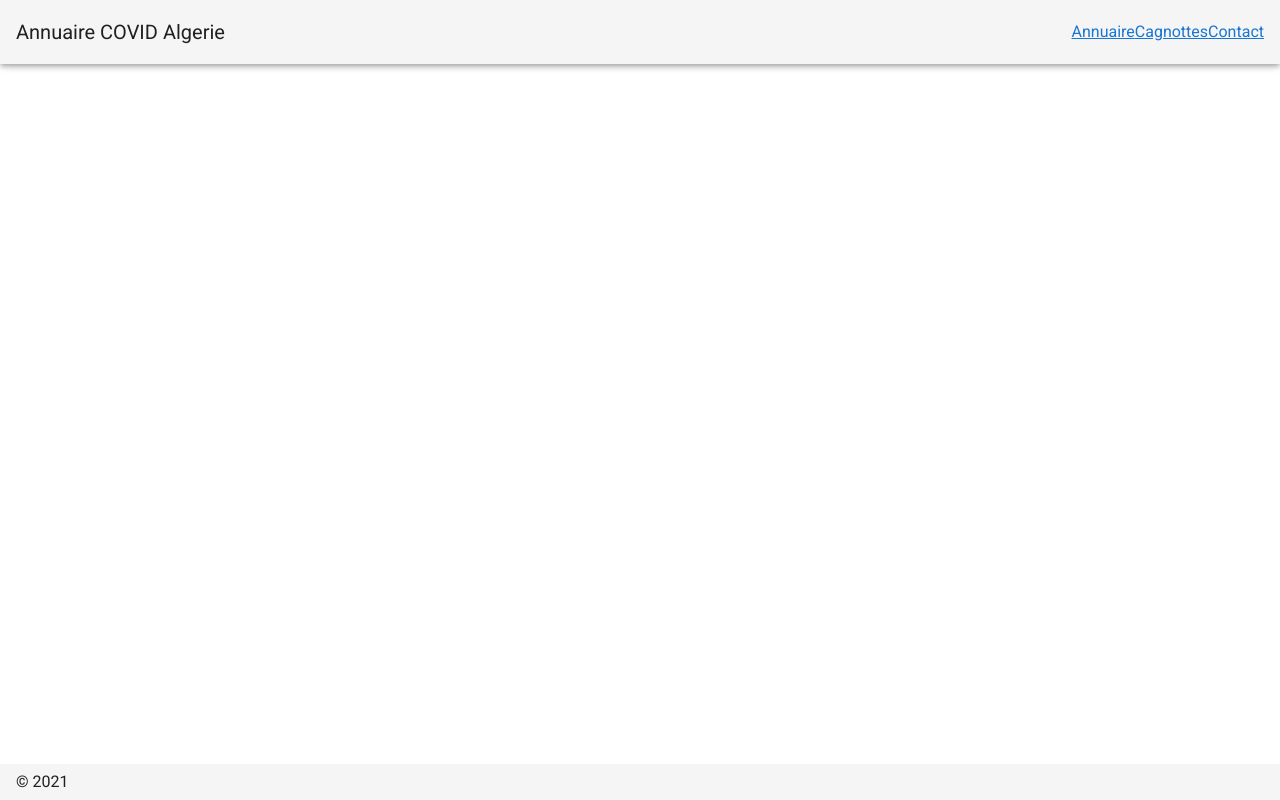
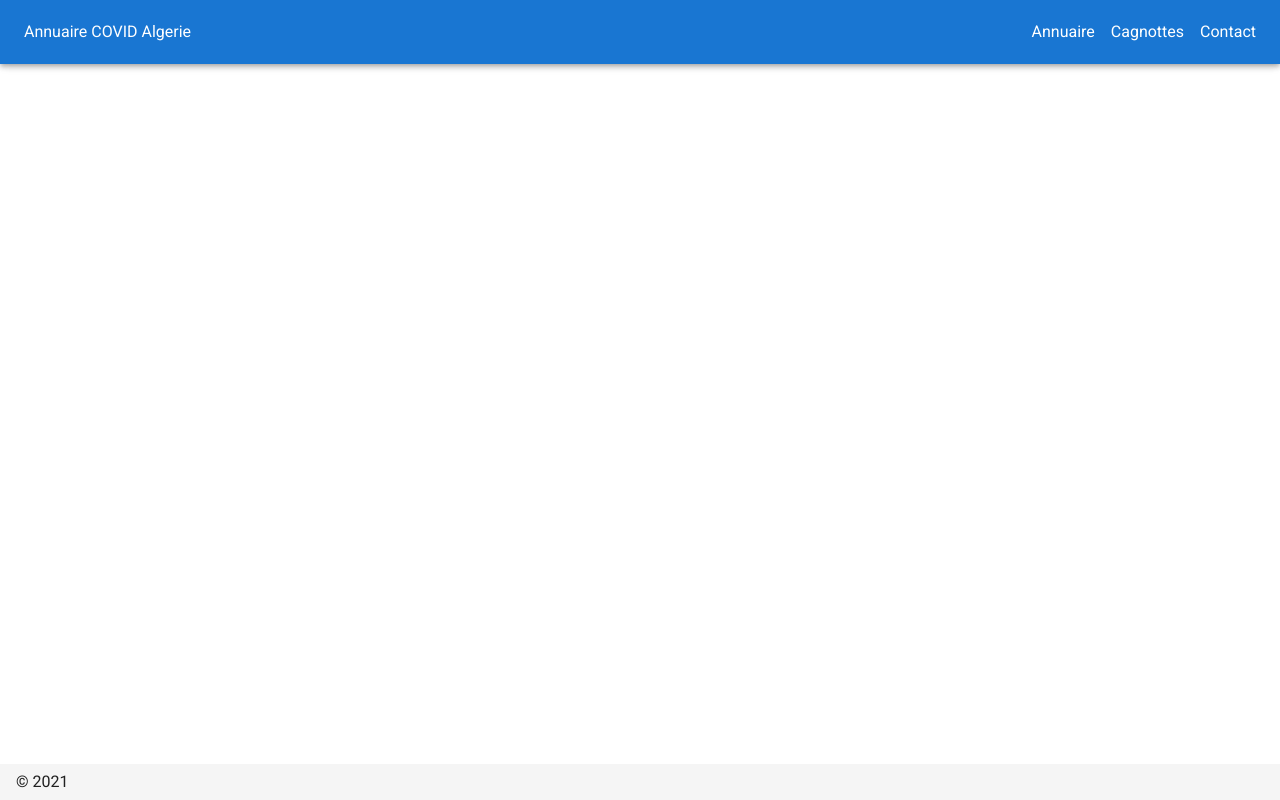
Before and after one commit to info-covid19-dz/web, a Nuxt app: page / in a window 1280 px wide. Built offline with nearby package versions, Linux system fonts and the light colour scheme.

Commit message:
updated navbar

```diff
--- a/layouts/default.vue
+++ b/layouts/default.vue
@@ -4,8 +4,10 @@
       :clipped-left="clipped"
       fixed
       app
+      color="primary"
+      dark
     >
-      <v-toolbar-title v-text="title" />
+      <nuxt-link class="dark-link"  to="/">{{title}}</nuxt-link>
       <v-spacer />
 
       <nuxt-link class="dark-link" to="/annuaire">Annuaire</nuxt-link>
@@ -53,3 +55,12 @@ export default {
   }
 }
 </script>
+
+
+<style>
+  .dark-link{
+    padding-inline: 0.5em;
+    text-decoration: none;
+    color:white !important
+  }
+</style>
```
